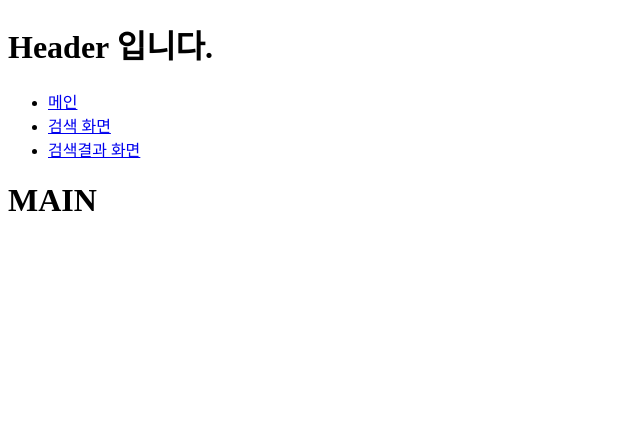
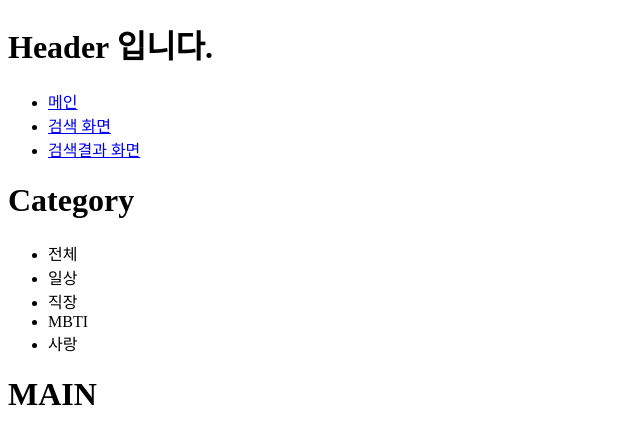
Before and after one commit to potenday-a4mango/temp-title, a React (Create React App) app in the folder frontend/: page / in a window 1280 px wide. Shown: the top 444 px of the page, without its empty margins (0-640 px from the left). Built offline with nearby package versions, Linux system fonts and the light colour scheme; no server answers.

Commit message:
feat : Category 컴포넌트 추가

```diff
--- a/frontend/src/components/Category.tsx
+++ b/frontend/src/components/Category.tsx
@@ -1,14 +1,26 @@
-import React from 'react';
+import React, { useState } from 'react';
+import { CATEGORY } from '../constants/category';
+import { useRecoilState } from 'recoil';
+import workCategoryListState from '../recoil/cardList/atom';
 
-export default function Category() {
+export default function Category(): JSX.Element {
+  const [selectedCategory, setSelectedCategory] = useRecoilState(
+    workCategoryListState,
+  ); // 작품카테고리 상태관리
+
+  const selectWorkCategory = (category: string) => {
+    setSelectedCategory(category);
+  };
+
   return (
     <>
       <h1>Category</h1>
-      <ul className="categoryList">
-        <li>A</li>
-        <li>B</li>
-        <li>C</li>
-        <li>D</li>
+      <ul>
+        {CATEGORY.map((item: string) => (
+          <li key={item} onClick={() => selectWorkCategory(item)}>
+            {item}
+          </li>
+        ))}
       </ul>
     </>
   );
--- a/frontend/src/layouts/MainHeader.tsx
+++ b/frontend/src/layouts/MainHeader.tsx
@@ -1,5 +1,6 @@
 import React from 'react';
 import { Link } from 'react-router-dom';
+import Category from '../components/Category';
 
 export default function MainHeader() {
   return (
@@ -16,6 +17,7 @@ export default function MainHeader() {
           <Link to="/result">검색결과 화면</Link>
         </li>
       </ul>
+      <Category />
     </>
   );
 }
```
